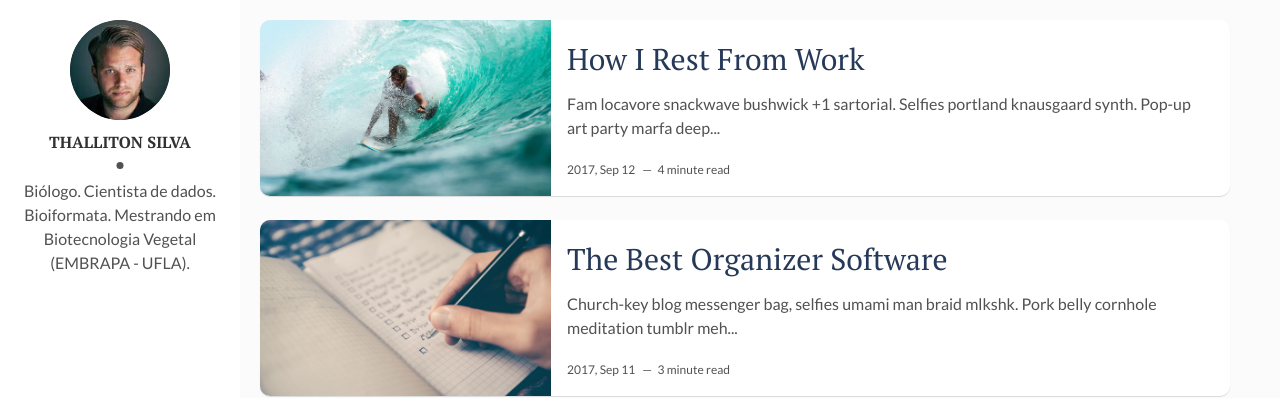
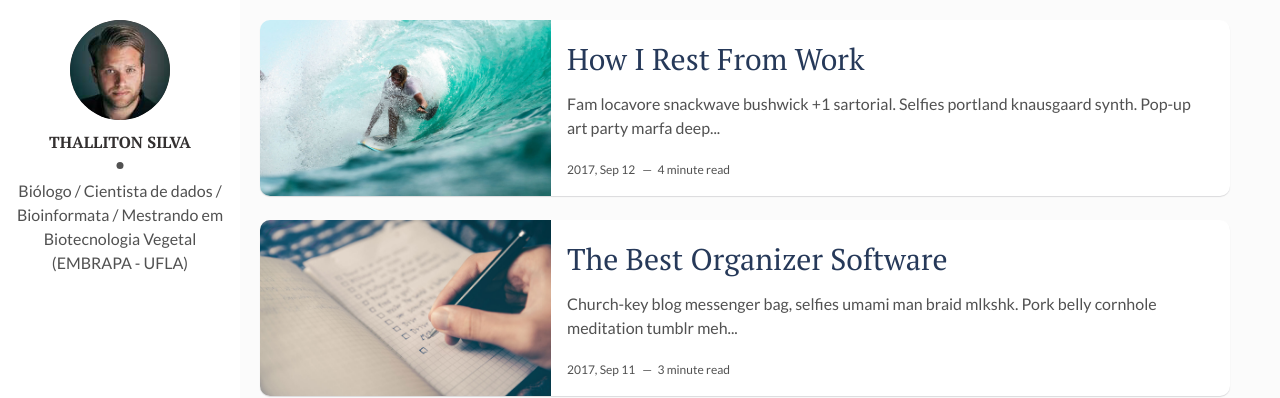
Before and after one commit to ThallitonSilva/Blog, a Jekyll site: the page built from index.html, in a window 1280 px wide. Shown: the top 398 px of the page. Built offline with Jekyll 4.4.1, drawn with Linux system fonts in a browser that asks for light colours; the list of posts is cut into pages by our own code.

Commit message:
Update _config.yml

```diff
--- a/_config.yml
+++ b/_config.yml
@@ -13,8 +13,8 @@ site-twitter: #if your site has a twitter account, enter it here
 # Author Settings
 author: Thalliton Silva # add your name
 author-img: david-freeman.jpg # add your photo
-about-author: Biólogo. Cientista de dados. Bioiformata. Mestrando em Biotecnologia Vegetal (EMBRAPA - UFLA). # add description
-social-twitter: # add your Twitter handle
+about-author: Biólogo / Cientista de dados / Bioinformata / Mestrando em Biotecnologia Vegetal (EMBRAPA - UFLA) # add description
+social-twitter: ThallitonS # add your Twitter handle
 social-facebook: # add your Facebook handle
 social-github: ThallitonSilva # add your Github handle
 social-linkedin: # add your Linkedin handle
```
